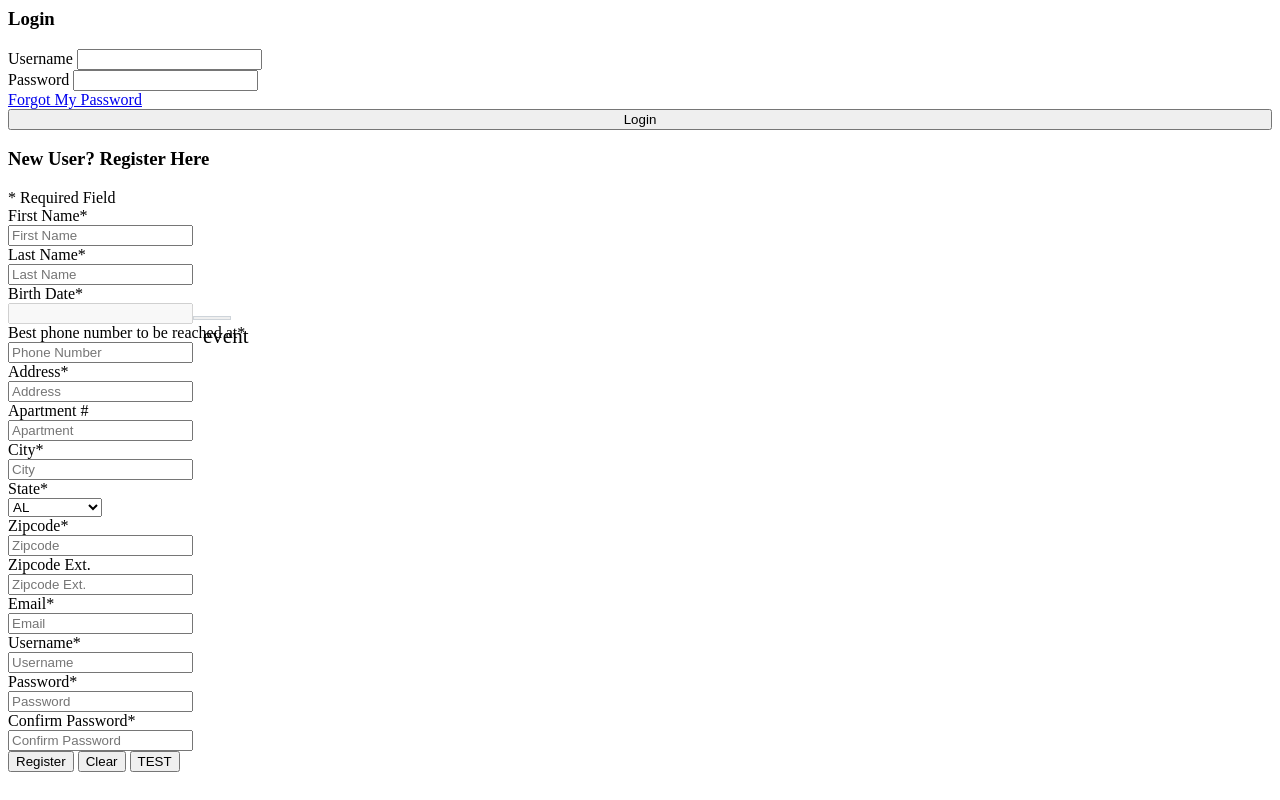
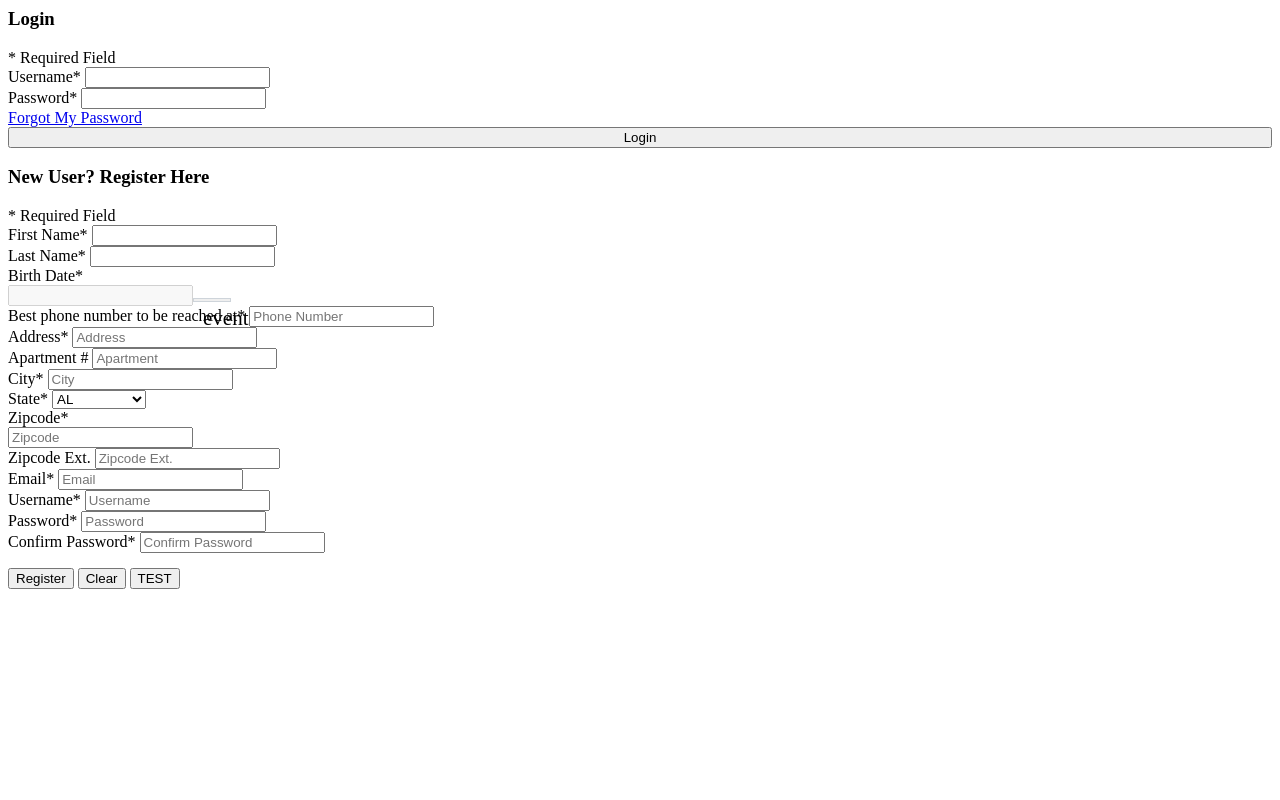
Before and after one commit to wa57/PatientHealthRecord, a PHP site: page /login.php in a window 1280 px wide. Run offline with PHP 8.4, Linux system fonts and the light colour scheme; some web fonts are replaced.

Commit message:
[CRON] Auto Commit

```diff
--- a/login.php
+++ b/login.php
@@ -91,14 +91,15 @@
     });
 </script>
 <div class="row">
-    <div class="col-sm-3">
+    <div class="col-sm-4">
         <h3>Login</h3>
+        <span class="required-ast">&ast;</span> Required Field
         <div class="form-group">
-            <label for="username">Username</label>
+            <label for="username">Username<span class="required-ast">*</span></label>
             <input type="text" class="form-control" id="username">
         </div>
         <div class="form-group">
-            <label for="password">Password</label>
+            <label for="password">Password<span class="required-ast">*</span></label>
             <input type="password" class="form-control" id="password">
         </div>
         <div>
@@ -109,83 +110,52 @@
         </div>
     </div>
 
-    <div class="col">
+    <div class="col" >
         <h3>New User? Register Here</h3>
         <span class="required-ast">&ast;</span> Required Field
         <div>
             <div class="row">
-                <div class="col">
-                    <div>
+                <div class="form-group col">
                     <label for="fname">First Name<span class="required-ast">&ast;</span></label>
+                    <input id="fname" type="text" title="First Name" class="form-control"/>
                 </div>
-                    <div>
-                        <input id="fname" type="text" title="First Name" placeholder="First Name" />
-                    </div>
-                </div>
-                <div class="col">
-                    <div>
+                <div class="form-group col">
                     <label for="lname">Last Name<span class="required-ast">&ast;</span></label>
-                    </div>
-                    <div>
-                        <input id="lname" type="text" title="Last Name" placeholder="Last Name" />
-                    </div>
+                    <input id="lname" type="text" class="form-control" title="Last Name"/>
                 </div>
             </div>
 
             <div class="row">
-                <div class="col">
-                    <div>
+                <div class="form-group col">
                     <label for="bdate">Birth Date<span class="required-ast">&ast;</span></label>
-                    </div>
-                    <div>
-                        <input id="datepicker" disabled width="300"/>
-                    </div>
+                    <input id="datepicker" class="form-control" disabled/>
                 </div>
 
-                <div class="col">
-                    <div>
+                <div class="form-group col">
                     <label for="phone">Best phone number to be reached at<span class="required-ast">*</span></label>
-                    </div>
-                    <div>
-                        <input id="phone" type="text" tile="Phone Number" placeholder="Phone Number" />
-                    </div>
+                    <input id="phone" type="text" class="form-control" tile="Phone Number" placeholder="Phone Number" />
                 </div>
             </div>
 
             <div class="row">
-                <div class="col">
-                    <div>
+                <div class="form-group col">
                     <label for="address">Address<span class="required-ast">*</span></label>
+                    <input id="address" type="text" class="form-control" placeholder="Address"/>
                 </div>
-                    <div>
-                        <input id="address" type="text" placeholder="Address"/>
-                    </div>
-                </div>
-                <div class="col">
-                    <div>
+                <div class="form-group col">
                     <label for="apartment-num">Apartment #</label>
-                    </div>
-                    <div>
-                        <input id="apartment-num" type="text" placeholder="Apartment"/>
-                    </div>
+                    <input id="apartment-num" type="text" class="form-control" placeholder="Apartment"/>
                 </div>
             </div>
 
             <div class="row">
-                <div class="col">
-                    <div>
+                <div class="form-group col">
                     <label htmlFor="city">City<span class="required-ast">&ast;</span></label>
+                    <input id="city" type="text" class="form-control" placeholder="City"/>
                 </div>
-                    <div>
-                        <input id="city" type="text" placeholder="City"/>
-                    </div>
-                </div>
-                <div class="col">
-                    <div>
+                <div class="form-group col">
                     <label htmlFor="state">State<span class="required-ast">&ast;</span></label>
-                    </div>
-                    <div>
-                        <select id="state">
+                    <select id="state" class="form-control">
                             <option disabled defaultValue>Select State</option>
                             <option>AL</option>
                             <option>AK</option>
@@ -238,68 +208,50 @@
                             <option>WI</option>
                             <option>WY</option>
                         </select>
+                    <div>
+
                     </div>
                 </div>
-                <div class="col">
+                <div class="col form-group">
                     <div>
                         <label htmlFor="zipcode">Zipcode<span class="required-ast">&ast;</span></label>
                     </div>
                     <div>
-                        <input id="zipcode" type="text" placeholder="Zipcode"/>
+                        <input id="zipcode" type="text" class="form-control" placeholder="Zipcode"/>
                     </div>
                 </div>
-                <div class="col">
-                    <div>
+                <div class="col form-group">
                     <label htmlFor="zipcode-ext">Zipcode Ext.</label>
-                    </div>
-                    <div>
-                        <input id="zipcode-ext" type="text" placeholder="Zipcode Ext."/>
-                    </div>
+                    <input id="zipcode-ext" type="text" class="form-control" placeholder="Zipcode Ext."/>
                 </div>
             </div>
 
             <div class="row">
-                <div class="col">
-                    <div>
+                <div class="col form-group">
                     <label htmlFor="email">Email<span class="required-ast">&ast;</span></label>
+                    <input id="email" type="text" class="form-control" placeholder="Email"/>
                 </div>
-                    <div>
-                        <input id="email" type="text" placeholder="Email"/>
-                    </div>
-                </div>
-                <div class="col">
-                    <div>
+                <div class="col form-group">
                     <label htmlFor="username">Username<span class="required-ast">&ast;</span></label>
-                    </div>
-                    <div>
-                        <input id="reg-username" type="text" placeholder="Username"/>
-                    </div>
+                    <input id="reg-username" type="text" class="form-control" placeholder="Username"/>
                 </div>
             </div>
 
-            <div class="row">
-                <div class="col">
-                    <div>
+            <div class="row" style="margin-bottom: 15px;">
+                <div class="col form-group">
                     <label htmlFor="password">Password<span class="required-ast">&ast;</span></label>
+                    <input id="reg-password" type="password" class="form-control" placeholder="Password"/>
                 </div>
-                    <div>
-                        <input id="reg-password" type="password" placeholder="Password"/>
-                    </div>
-                </div>
-                <div class="col">
-                    <div>
+                <div class="col form-group">
                     <label htmlFor="confirm-password">Confirm Password<span class="required-ast">&ast;</span></label>
-                    </div>
-                    <div>
-                        <input id="confirm-password" type="password" placeholder="Confirm Password"/>
-                    </div>
+                    <input id="confirm-password" type="password" class="form-control" placeholder="Confirm Password"/>
                 </div>
             </div>
 
             <div>
-                <button id="submit-registration" value="Register">Register</button>
-                <button id="clear-button">Clear</button>
-                <button id="test-button">TEST</button>
+                <button id="submit-registration" class="btn btn-primary" value="Register">Register</button>
+                <button id="clear-button" class="btn btn-secondary">Clear</button>
+                <button id="test-button" class="btn btn-link">TEST</button>
                 <span id="message"></span>
             </div>
         </div>
--- a/schedule-appointment.php
+++ b/schedule-appointment.php
@@ -50,7 +50,7 @@
             }
 
             var buttonClass = "Schedule";
-            var buttonStyles = "btn-success";
+            var buttonStyles = "btn-primary";
             if(user.system_user_id === appointment.patient_id && appointment.patient_id !== null) {
                 buttonClass = "Cancel";
                 buttonStyles = "btn-danger";
```
Also changed, not shown: forgot-credentials.php (+6 -3 lines), index.php (+9 -4 lines). Lines whose indentation alone changed are shown as unchanged.
